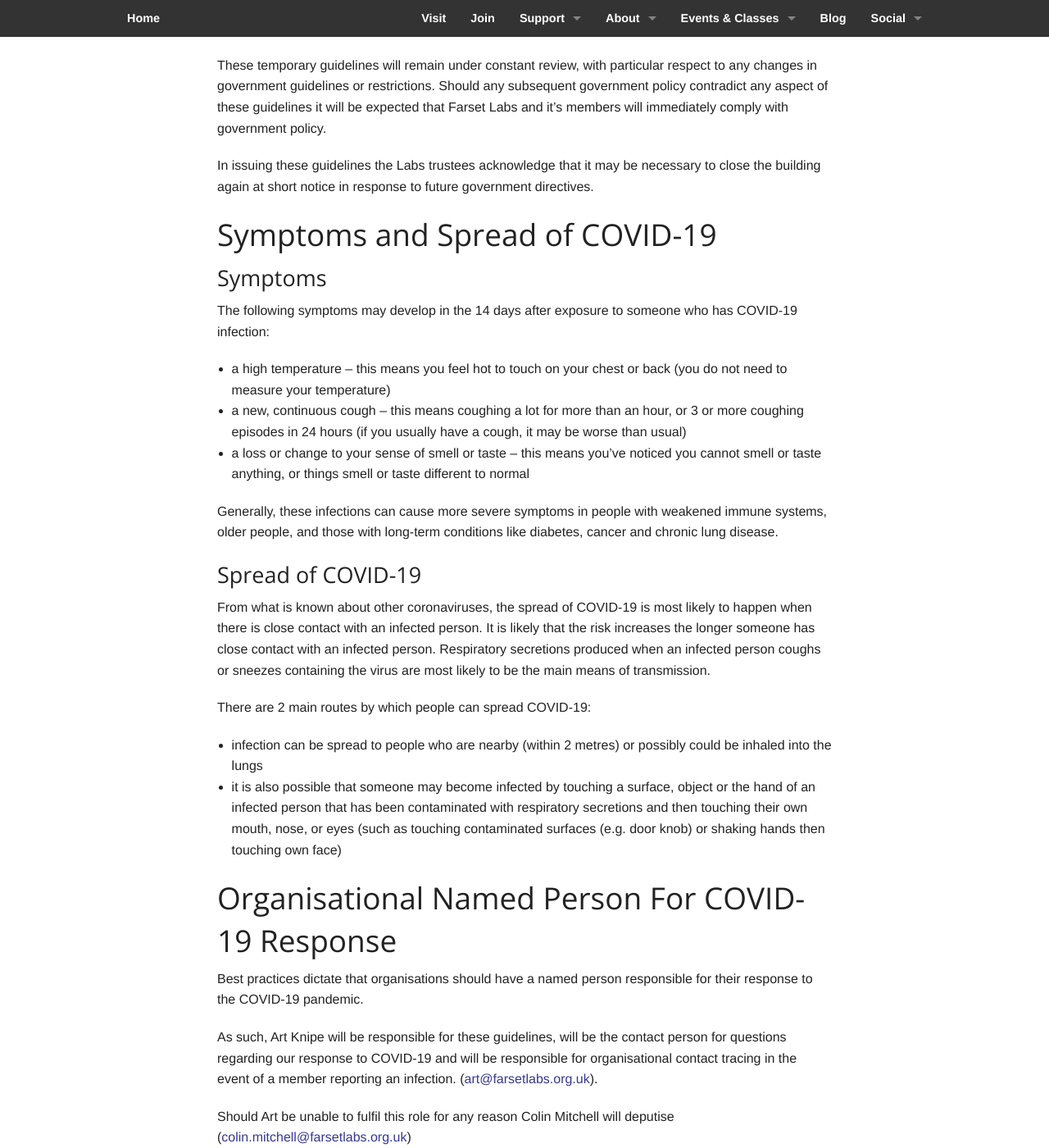
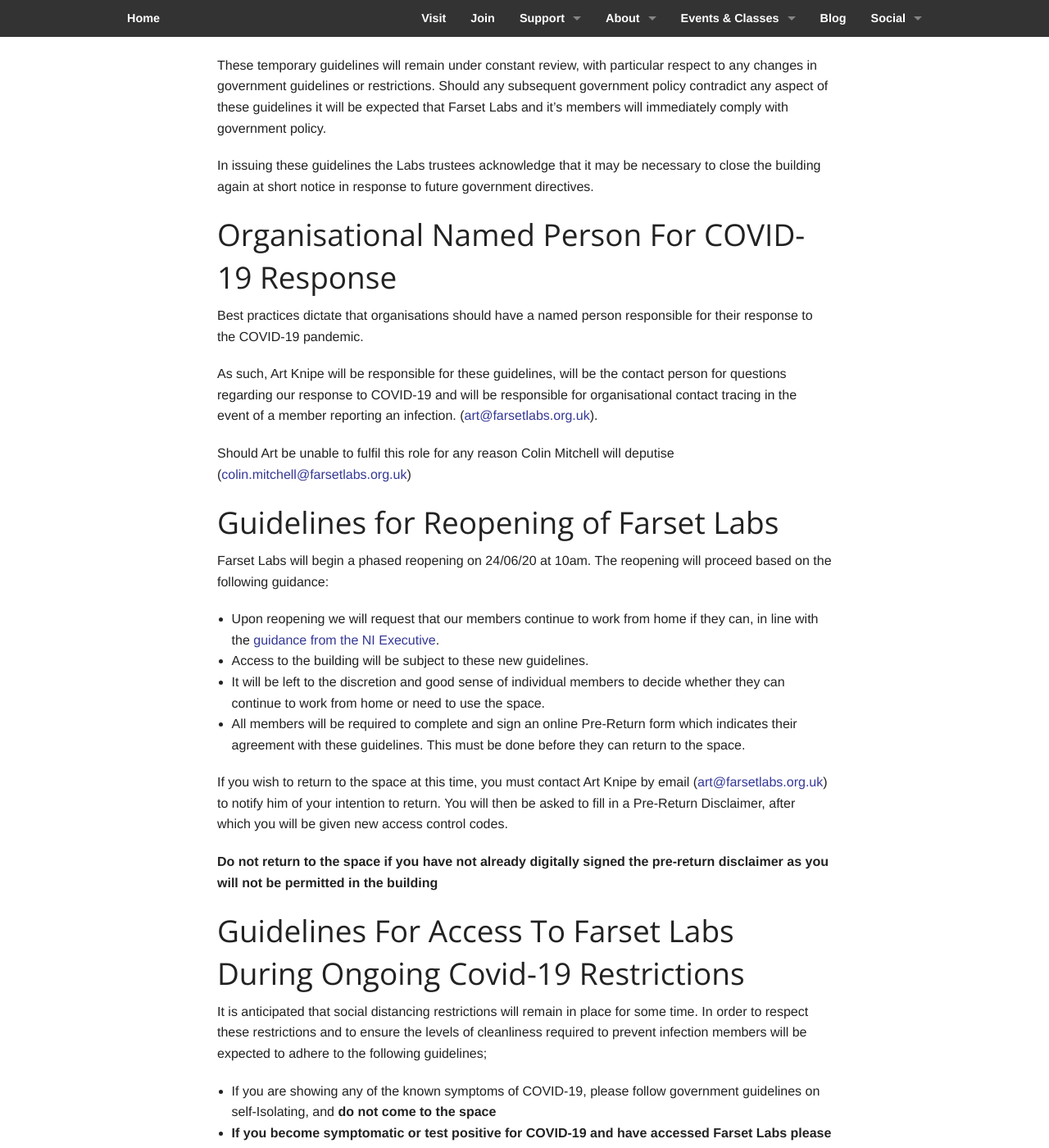
Before and after one commit to FarsetLabs/farsetlabs.github.io, a Jekyll site: the page built from about/coronavirus_return_policy.md, in a window 1280 px wide and 1400 px high, scrolled down 430 px. Shown: the whole window at 82% size. Built offline with Jekyll 4.4.1, drawn with Linux system fonts in a browser that asks for light colours; nearby versions of some CDN libraries; our own code applies the rules of GitHub Pages for plain Markdown files.

Commit message:
Remove Symptoms and Spread sections

```diff
--- a/about/coronavirus_return_policy.md
+++ b/about/coronavirus_return_policy.md
@@ -7,27 +7,6 @@
 These temporary guidelines will remain under constant review, with particular respect to any changes in government guidelines or restrictions. Should any subsequent government policy contradict any aspect of these guidelines it will be expected that Farset Labs and it’s members will immediately comply with government policy.
 
 In issuing these guidelines the Labs trustees acknowledge that it may be necessary to close the building again at short notice in response to future government directives.
-
-## Symptoms and Spread of COVID-19
-
-### Symptoms
-
-The following symptoms may develop in the 14 days after exposure to someone who has COVID-19 infection:
-
-- a high temperature – this means you feel hot to touch on your chest or back (you do not need to measure your temperature)
-- a new, continuous cough – this means coughing a lot for more than an hour, or 3 or more coughing episodes in 24 hours (if you usually have a cough, it may be worse than usual)
-- a loss or change to your sense of smell or taste – this means you've noticed you cannot smell or taste anything, or things smell or taste different to normal
-
-Generally, these infections can cause more severe symptoms in people with weakened immune systems, older people, and those with long-term conditions like diabetes, cancer and chronic lung disease.
-
-### Spread of COVID-19
-
-From what is known about other coronaviruses, the spread of COVID-19 is most likely to happen when there is close contact with an infected person. It is likely that the risk increases the longer someone has close contact with an infected person. Respiratory secretions produced when an infected person coughs or sneezes containing the virus are most likely to be the main means of transmission.
-
-There are 2 main routes by which people can spread COVID-19:
-
-- infection can be spread to people who are nearby (within 2 metres) or possibly could be inhaled into the lungs
-- it is also possible that someone may become infected by touching a surface, object or the hand of an infected person that has been contaminated with respiratory secretions and then touching their own mouth, nose, or eyes (such as touching contaminated surfaces (e.g. door knob) or shaking hands then touching own face)
 
 ## Organisational Named Person For COVID-19 Response
 
```
